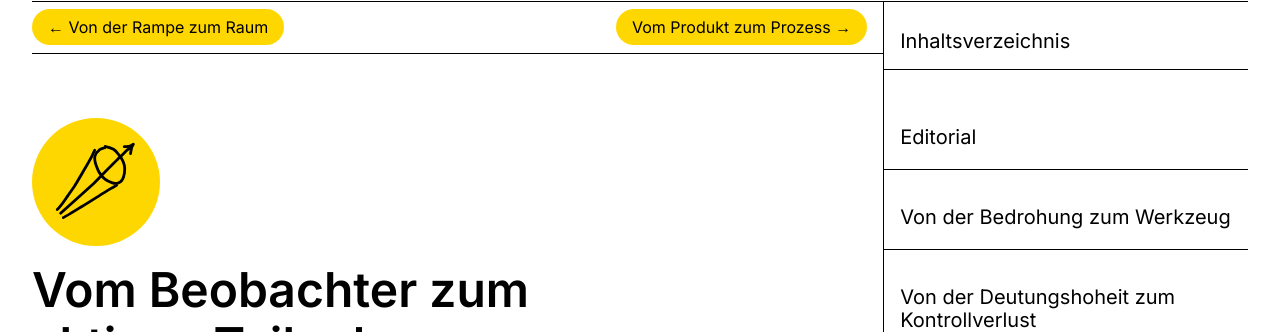
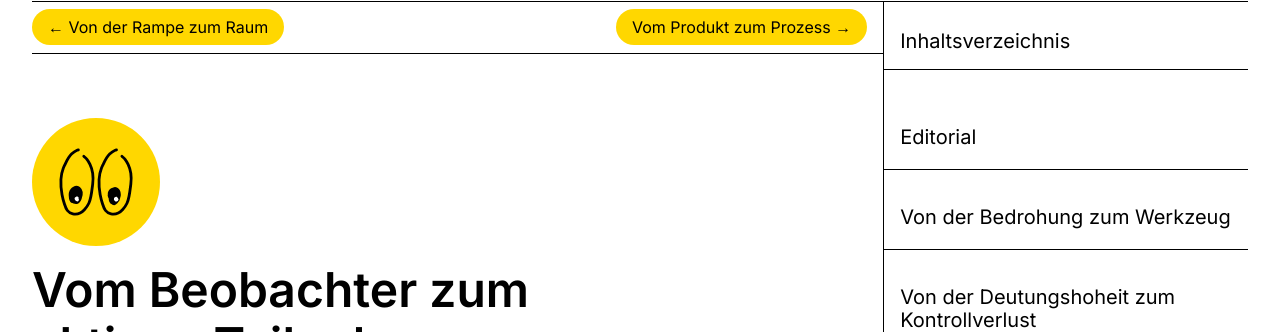
Before and after one commit to Klingebeil/entwicklungsreport-2021-test, a Jekyll site: the page built from _trends/07-beobachter-zum-teilnehmer.md, in a window 1280 px wide. Shown: the part 254-586 px from the top of the page. Built offline with Jekyll 4.4.1, drawn with Linux system fonts in a browser that asks for light colours.

Commit message:
new teaser-img

```diff
--- a/_trends/07-beobachter-zum-teilnehmer.md
+++ b/_trends/07-beobachter-zum-teilnehmer.md
@@ -2,5 +2,5 @@
 layout: trend
 title: Vom Beobachter zum aktiven Teilnehmer
 subtitle: Ich bin ein Untertitel
-teaser-img: "editorial.svg"
+teaser-img: "beobachter-zum-teilnehmer.svg"
 ---
```
Also changed, not shown: img/beobachter-zum-teilnehmer.svg (added).
